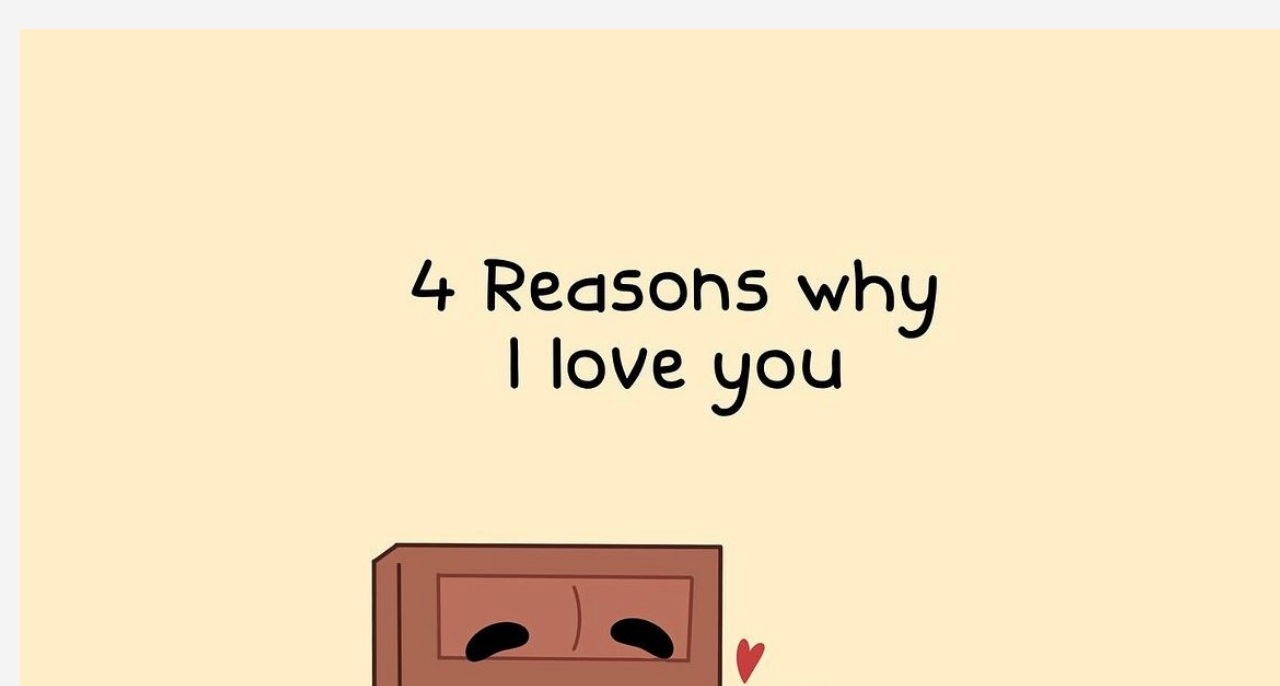
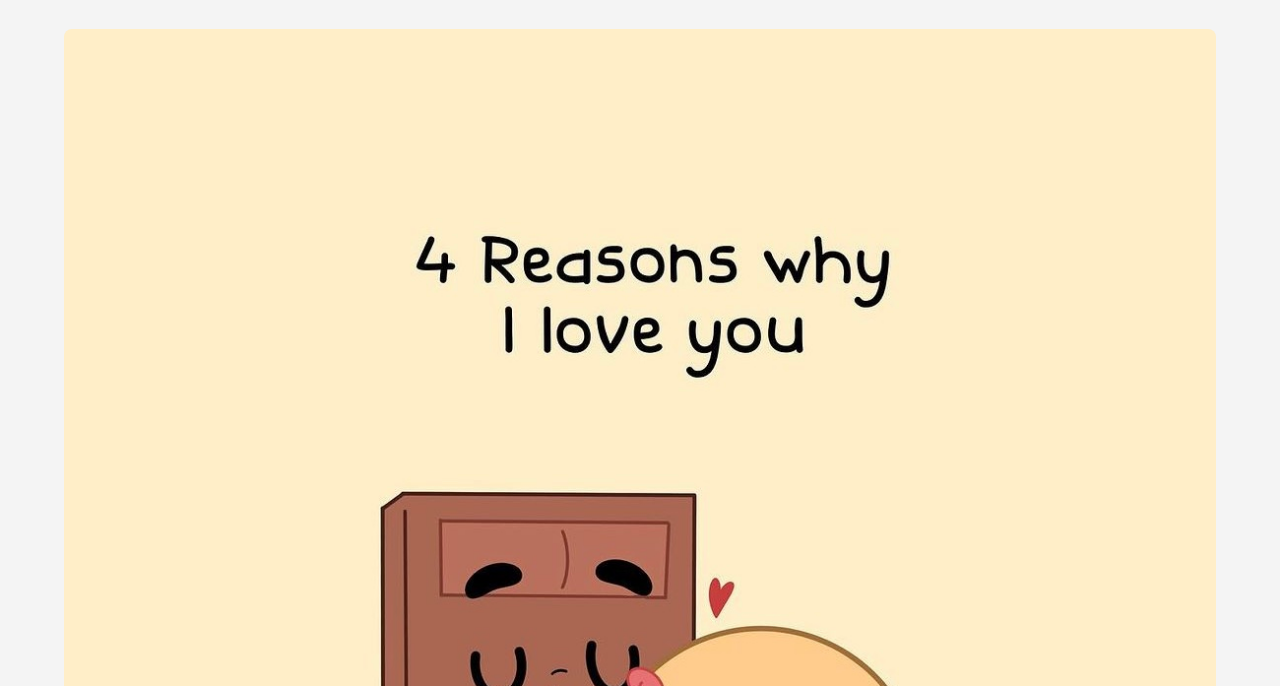
Before and after one commit to lestaire/landing, a plain HTML site: page index.html in a window 1280 px wide. Shown: the part 114-800 px from the top of the page. Drawn offline with Linux system fonts and the light colour scheme.

Commit message:
Espacio entre imágenes con gpt

```diff
--- a/index.html
+++ b/index.html
@@ -16,10 +16,11 @@
             font-size: xxx-large;
         }
         .images img {
-            width: 100%;
+            width: 90%; /* Reducido al 90% para no ocupar todo el ancho */
             height: auto;
             display: block;
-            margin: 20px;
+            margin: 20px auto; /* Aumentado el margen superior e inferior */
+            border-radius: 8px; /* Opcional: bordes redondeados para un aspecto más suave */
         }
     </style>
     <link href="https://fonts.googleapis.com/css?family=Orbitron&display=swap" rel="stylesheet">
```
